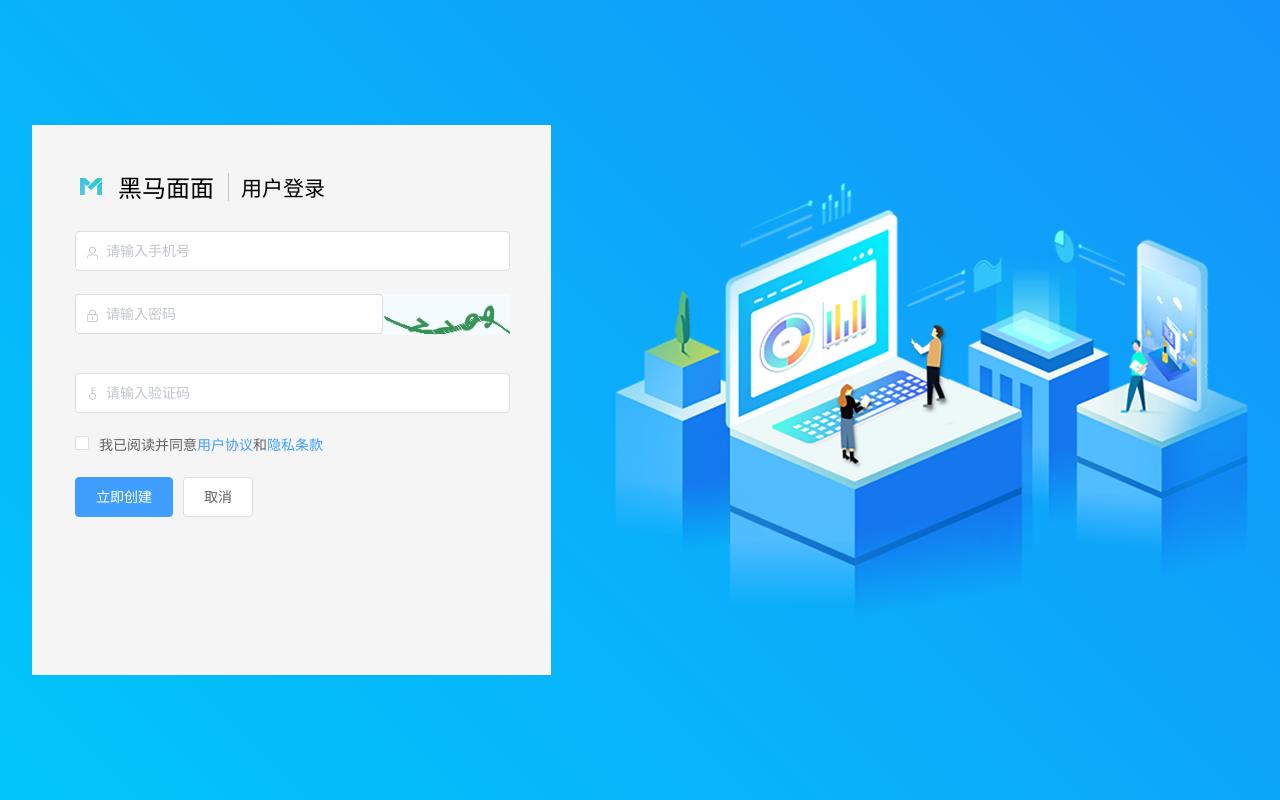
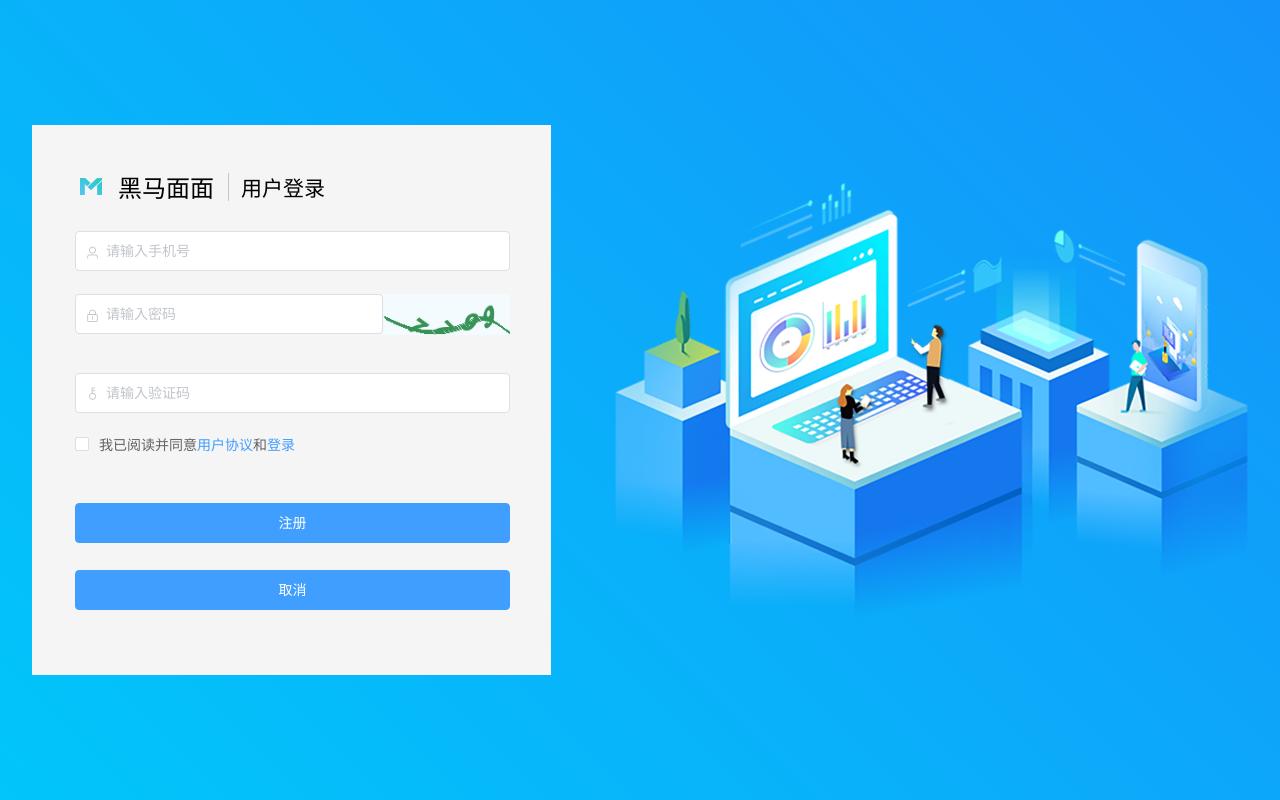
Before and after one commit to JaysonChan/heimamm46, a Vue app: page /#/ in a window 1280 px wide. Built offline with nearby package versions, Linux system fonts and the light colour scheme.

Commit message:
登录模块 - 表单布局 - 底部按钮

```diff
--- a/src/view/login/login.vue
+++ b/src/view/login/login.vue
@@ -19,10 +19,10 @@
             <!-- 密码 -->
             <el-form-item>
                 <el-row>
-                    <el-col span="17">
+                    <el-col :span="17">
                         <el-input prefix-icon="el-icon-lock" placeholder="请输入密码" v-model="loginForm.password"></el-input>
                     </el-col>
-                    <el-col span="7">
+                    <el-col :span="7">
                         <img class="login-code" src="../../assets/login_captcha.png" alt="">
                     </el-col>
                 </el-row>
@@ -38,12 +38,12 @@
                 我已阅读并同意
                 <el-link type="primary">用户协议</el-link>
                 和
-                <el-link type="primary">隐私条款</el-link>
+                <el-link type="primary">登录</el-link>
                 </el-checkbox>
             </el-form-item>
             <el-form-item>
-                <el-button type="primary" >立即创建</el-button>
-                <el-button>取消</el-button>
+                <el-button class="my-btn" type="primary" >注册</el-button>
+                <el-button class="my-btn" type="primary">取消</el-button>
             </el-form-item>
         </el-form>
       </div>
@@ -98,7 +98,6 @@ export default {
         margin-left: 48px;
         margin-bottom: 27px;
         .logo{
-
         }
         .title{
             font-size: 24px;
@@ -120,13 +119,22 @@ export default {
         width: 100%;
         height:40.8px;
     }
+     .my-btn {
+        width: 100%;
+        margin-top: 26px;
+        margin-left: 0;
+    }
  }
+ //协议区域的布局
  .el-checkbox {
     display: flex;
+    // 上下居中
+    align-items: center;
     .el-checkbox__label {
         display: flex;
         }
     }
+
 }
 // .login-container
 </style>
```
